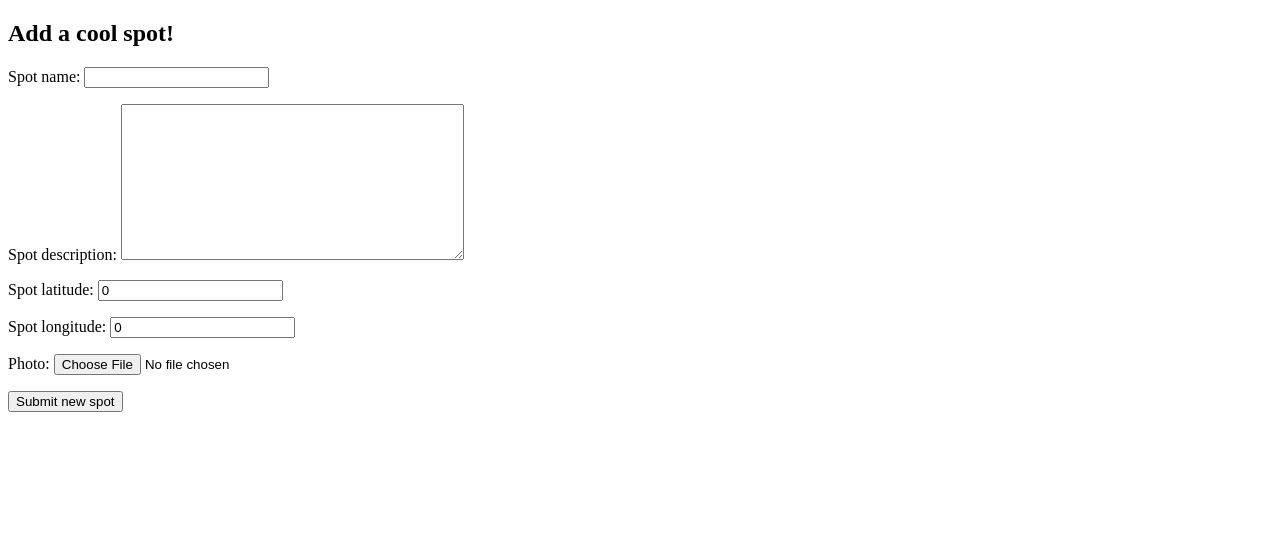
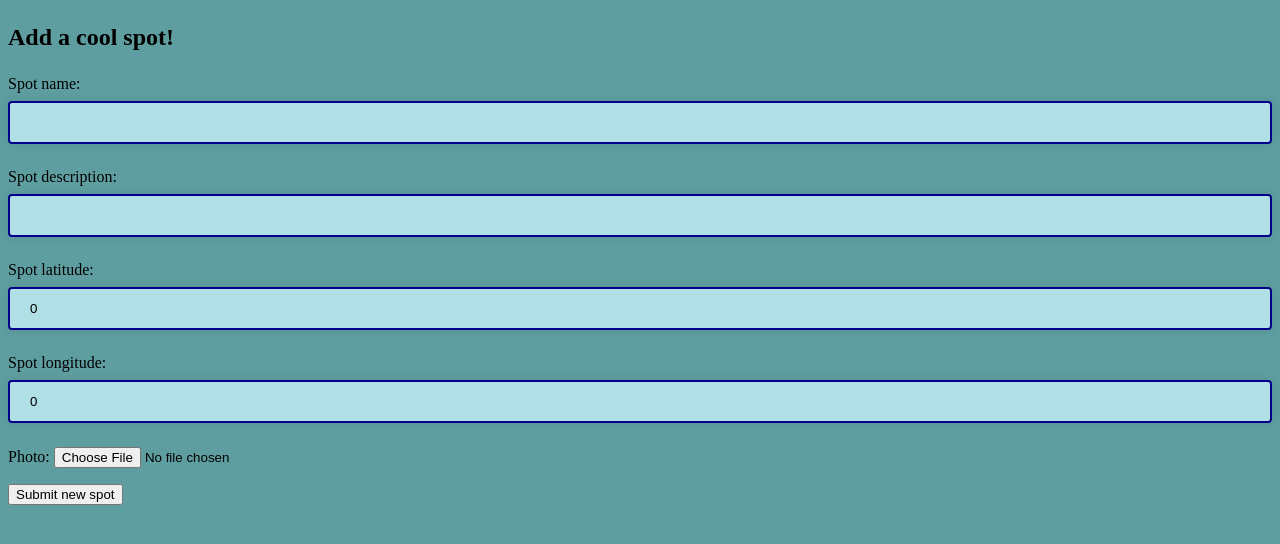
Before and after one commit to petergriffin49/Hangout-App, a Django app: page /addspot/ in a window 1280 px wide. Shown: the top 544 px of the page. Run offline with Django 5.2, Linux system fonts and the light colour scheme.

Commit message:
Various Flourishes

```diff
--- a/maps/models.py
+++ b/maps/models.py
@@ -2,7 +2,7 @@
 
 class Spot(models.Model):
     spot_name = models.CharField(max_length=64)
-    spot_description = models.TextField(max_length=256)
+    spot_description = models.CharField(max_length=256)
     spot_latitude = models.FloatField(default=0)
     spot_longitude = models.FloatField(default=0)
     photo = models.ImageField(upload_to = "media/spotPhotos")
--- a/maps/templates/AddSpot.html
+++ b/maps/templates/AddSpot.html
@@ -4,12 +4,47 @@
     <meta charset="utf-8">
     <link rel="stylesheet" href="https://unpkg.com/leaflet@1.9.4/dist/leaflet.css" integrity="sha256-p4NxAoJBhIIN+hmNHrzRCf9tD/miZyoHS5obTRR9BMY=" crossorigin="" />
     <script src="https://unpkg.com/leaflet@1.9.4/dist/leaflet.js" integrity="sha256-20nQCchB9co0qIjJZRGuk2/Z9VM+kNiyxNV1lvTlZBo=" crossorigin=""></script>
+    <style>
+        body {background-color: CadetBlue;}
 
+        input[type=text] {
+            width: 100%;
+            padding: 12px 20px;
+            margin: 8px 0;
+            box-sizing: border-box;
+            box-shadow: 0 0 10px rgba(0,0,0,0.1);
+            border: 2px solid DarkBlue;
+            border-radius: 4px;
+            background-color: PowderBlue;
+          }
+
+        input[type=number] {
+            width: 100%;
+            padding: 12px 20px;
+            margin: 8px 0;
+            box-sizing: border-box;
+            box-shadow: 0 0 10px rgba(0,0,0,0.1);
+            border: 2px solid DarkBlue;
+            border-radius: 4px;
+            background-color: PowderBlue;
+        }
+
+        input[type=submit] {
+            width: 100%;
+            padding: 12px 20px;
+            margin: 8px 0;
+            box-sizing: border-box;
+            box-shadow: 0 0 10px rgba(0,0,0,0.1);
+            border: 2px solid DarkBlue;
+            border-radius: 4px;
+            background-color: PowderBlue;
+        }
+
+    </style>
 </head>
 <body>
-    <h2>Add a cool spot!</h2>
+    <h2><p class="small">Add a cool spot!</p></h2>
     <!--Submission form for new hangout spots-->
-
     <form method="POST" enctype="multipart/form-data">
         {% csrf_token %}
         {{ form.as_p }}
--- a/maps/templates/HomeSpot.html
+++ b/maps/templates/HomeSpot.html
@@ -4,7 +4,9 @@
     <meta charset="utf-8">
     <link rel="stylesheet" href="https://unpkg.com/leaflet@1.9.4/dist/leaflet.css" integrity="sha256-p4NxAoJBhIIN+hmNHrzRCf9tD/miZyoHS5obTRR9BMY=" crossorigin="" />
     <script src="https://unpkg.com/leaflet@1.9.4/dist/leaflet.js" integrity="sha256-20nQCchB9co0qIjJZRGuk2/Z9VM+kNiyxNV1lvTlZBo=" crossorigin=""></script>
-
+    <style>
+        body {background-color: CadetBlue;}
+    </style>
 </head>
 <body class="container">
 
```
Also changed, not shown: maps/templates/Home.html (+5 -4 lines), db.sqlite3, media/media/spotPhotos/Coes-Pond-Beach-6743.jpg (added), media/media/spotPhotos/Untitled.jpg (added).
